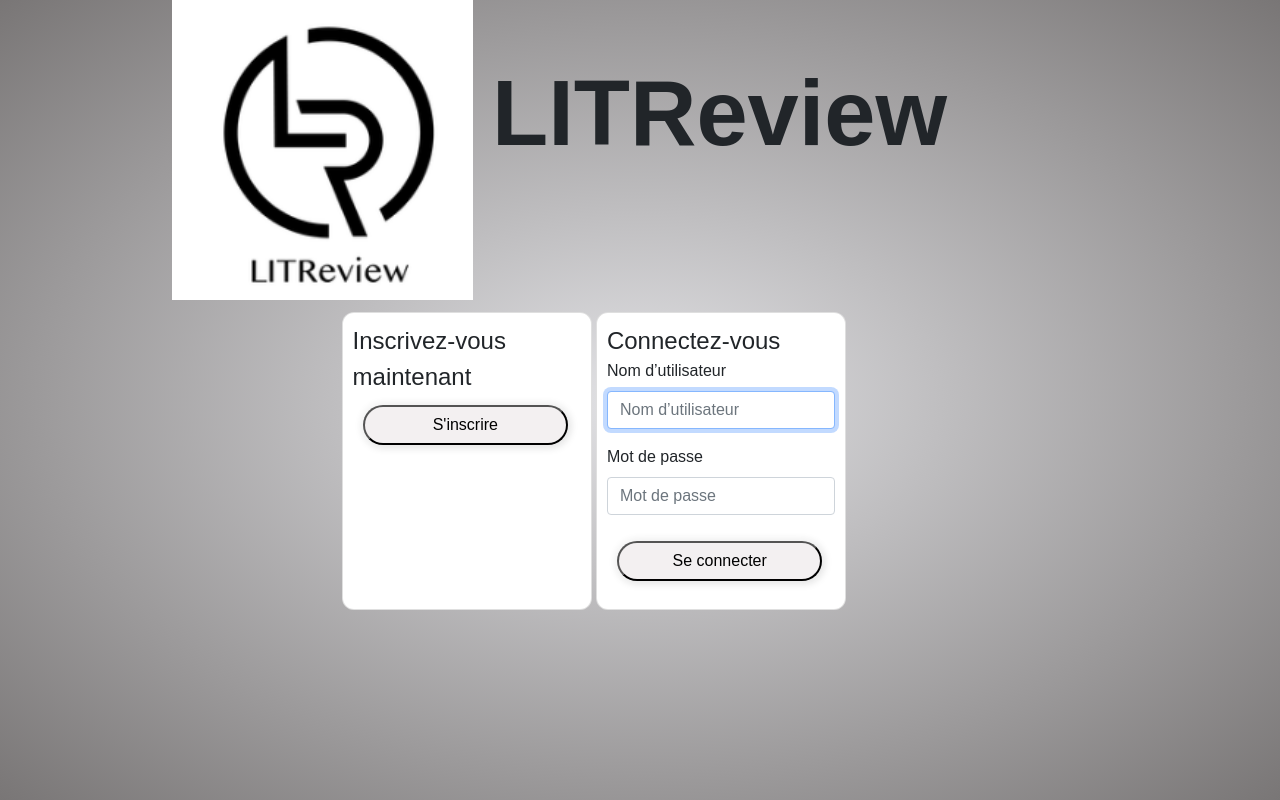
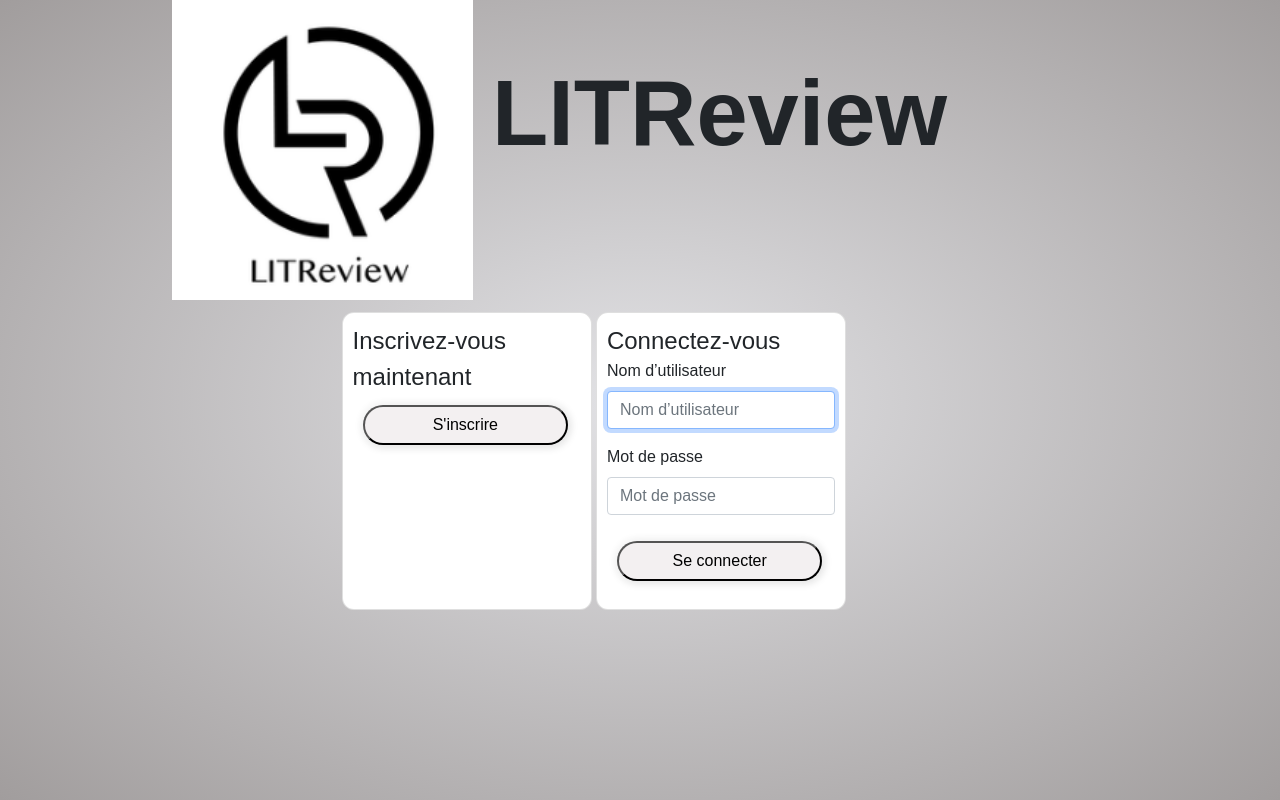
Before and after one commit to jcouignoux/P8_couignoux_julien, a Django app: page /apps/login in a window 1280 px wide. Run offline with Django 4.2, Linux system fonts and the light colour scheme; some libraries are stand-ins or nearby versions.

Commit message:
last update

```diff
--- a/litreview/apps/static/apps/css/style.css
+++ b/litreview/apps/static/apps/css/style.css
@@ -2,7 +2,7 @@ html,
 body {
   height: 100%;
   font-family: 'Calisto MT', 'Arial', 'sans-serif';
-  background: radial-gradient(#e2e2e5, #797676);
+  background: radial-gradient(#e2e2e5, #a19d9d);
 }
 
 html .title,
--- a/litreview/apps/static/apps/css/style.scss
+++ b/litreview/apps/static/apps/css/style.scss
@@ -4,7 +4,7 @@ body {
     height: 100%;
     // background-color: rgb(233, 233, 230);
     font-family: 'Calisto MT', 'Arial', 'sans-serif';
-    background: radial-gradient(rgb(226, 226, 229), rgb(121, 118, 118));
+    background: radial-gradient(rgb(226, 226, 229), rgb(161, 157, 157));
     .title {
         font-size: 32px;
     }
--- a/litreview/apps/templates/apps/login.html
+++ b/litreview/apps/templates/apps/login.html
@@ -4,11 +4,11 @@
 
 {% block content %}
     <div class="row">
-        <div class="col-5 card">
+        <div class="col col-5 card">
             <div class="title">Inscrivez-vous maintenant</div>
             <a href="{% url 'apps:signup' %}"><button class="myBtn">S'inscrire</button></a>
         </div>
-        <div class="col-5 card">
+        <div class="col col-5 card">
             <div class="title">Connectez-vous</div>
             <form class="form form-label" action="{% url 'apps:login' %}" method="POST">
                 {% csrf_token %}
--- a/litreview/apps/templates/apps/messages.html
+++ b/litreview/apps/templates/apps/messages.html
@@ -1,6 +1,6 @@
 
 {% if messages %}
     {% for message in messages %}
-        <p {% if message.tags %} class="{{ message.tags }}"{% endif %}>{{ message }}</p>
+        <p {% if message.tags %} class="message {{ message.tags }}"{% endif %}>{{ message }}</p>
     {% endfor %}
 {% endif %}
--- a/litreview/apps/views.py
+++ b/litreview/apps/views.py
@@ -301,8 +301,9 @@ def delete_review(request, id):
 def connexion(request):
 
     context = {}
-    AForm = AuthenticationForm(request, data=request.POST or None)
+
     if request.method == "POST":
+        AForm = AuthenticationForm(data=request.POST)
         if AForm.is_valid():
             username = AForm.cleaned_data['username']
             password = AForm.cleaned_data['password']
@@ -311,13 +312,16 @@ def connexion(request):
             if user is not None:
                 login(request, user)
                 return redirect(reverse('apps:flux'))
-            else:
-                error_message = "Identifiant ou mot de passe incorrect."
-                messages.error(request, error_message)
-        context['AForm'] = AForm
+            # else:
+            #     error_message = "Identifiant ou mot de passe incorrect."
+            #     messages.error(request, error_message)
+        else:
+            context['AForm'] = AForm
+            return render(request, 'apps/login.html', context)
     else:
-        AForm = AuthenticationForm(request)
-        context['AForm'] = AForm
+        AForm = AuthenticationForm()
+
+    context['AForm'] = AForm
 
     return render(request, 'apps/login.html', context)
 
--- a/requirements.txt
+++ b/requirements.txt
@@ -4,8 +4,8 @@ beautifulsoup4==4.11.1
 Django==4.0.4
 django-bootstrap-v5==1.0.11
 django-braces==1.15.0
+django-generic-ratings==0.7
 django-model-utils==4.2.0
-django-starfield==1.0.post2
 Pillow==9.1.0
 pycodestyle==2.8.0
 soupsieve==2.3.2.post1
```
Also changed, not shown: litreview/db.sqlite3.
